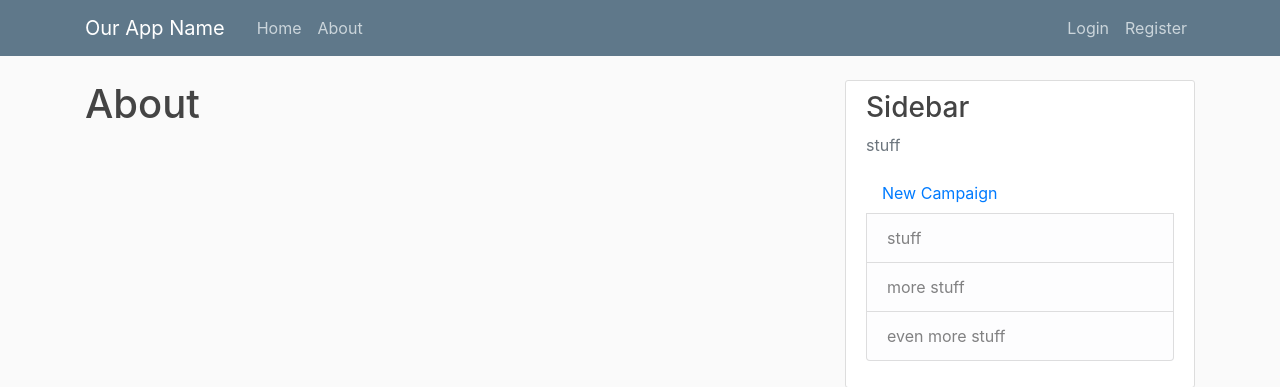
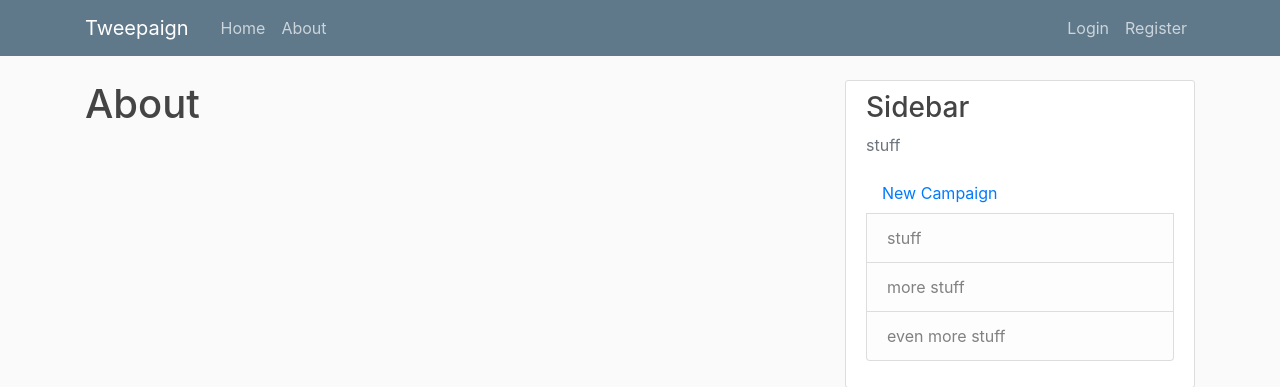
Before and after one commit to sebas673/Twitter-Sentiment-Analysis, a Django app: page /about/ in a window 1280 px wide. Shown: the top 387 px of the page. Run offline with Django 3.2, Linux system fonts and the light colour scheme; some libraries are stand-ins or nearby versions.

Commit message:
inserted Tweepaign into title

```diff
--- a/twitter_analysis/models.py
+++ b/twitter_analysis/models.py
@@ -27,11 +27,8 @@ class Campaign(models.Model):
 
     def save(self, *args, **kwargs):
 
-        super().save(*args, **kwargs)
-
         # resultsN[0] is positive, resultsN[1] is negative, resultsN[2] is neutral
-        # results0 = sentiment_by_keyword(self.keyword0)
-        results0 = sentiment_by_keyword("trump")
+        results0 = sentiment_by_keyword(self.keyword0)
         self.positive_percent0 = results0[0]
         self.negative_percent0 = results0[1]
         self.neutral_percent0 = results0[2]
--- a/twitter_analysis/templates/twitter_analysis/base.html
+++ b/twitter_analysis/templates/twitter_analysis/base.html
@@ -17,9 +17,9 @@
 
     <link rel="stylesheet" type="text/css" href="{% static 'twitter_analysis/main.css' %}">
     {% if title %}
-    <title>Our App Name - {{ title }}</title>
+    <title> Tweepaign - {{ title }}</title>
     {% else %}
-    <title>Our App Name</title>
+    <title>Tweepaign</title>
     {% endif %}
 </head>
 
@@ -27,7 +27,7 @@
     <header class="site-header">
         <nav class="navbar navbar-expand-md navbar-dark bg-steel fixed-top">
             <div class="container">
-                <a class="navbar-brand mr-4" href="/">Our App Name</a>
+                <a class="navbar-brand mr-4" href="/">Tweepaign</a>
                 <button class="navbar-toggler" type="button" data-toggle="collapse" data-target="#navbarToggle"
                     aria-controls="navbarToggle" aria-expanded="false" aria-label="Toggle navigation">
                     <span class="navbar-toggler-icon"></span>
```
